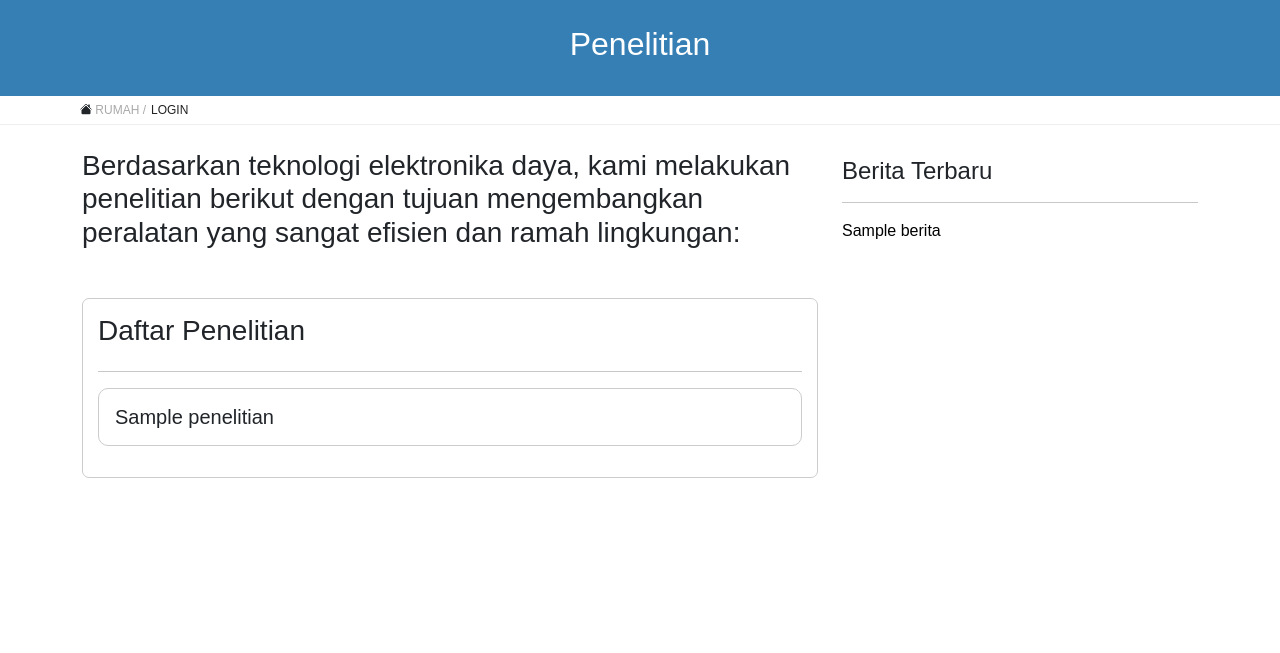
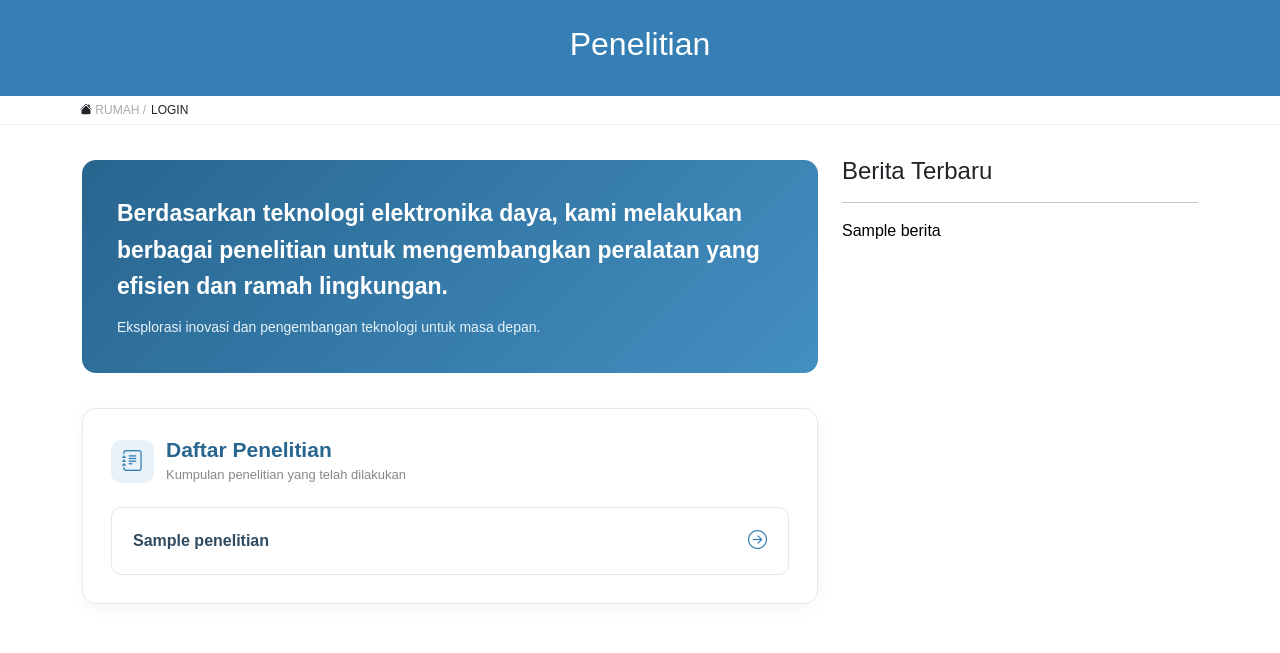
Before and after one commit to Renasha31/lab-geta-pens, a Laravel app: page /depanp in a window 1280 px wide. Shown: the part 104-757 px from the top of the page. Run offline with Laravel 12, Linux system fonts and the light colour scheme; tables that the repository leaves empty hold one stand-in row (values such as "Sample post").

Commit message:
find: pagination penelitian

```diff
--- a/app/Http/Controllers/PenelitianController.php
+++ b/app/Http/Controllers/PenelitianController.php
@@ -13,7 +13,7 @@ class PenelitianController extends Controller
 
     public function depanp()
     {
-        $penelitian = Penelitian::latest()->get();
+        $penelitian = Penelitian::latest()->paginate(3);
         return view('penelitian.depanp', compact('penelitian'));
     }
     public function index()
--- a/app/Providers/AppServiceProvider.php
+++ b/app/Providers/AppServiceProvider.php
@@ -4,6 +4,7 @@ namespace App\Providers;
 
 use Illuminate\Support\ServiceProvider;
 use Illuminate\Support\Facades\View;
+use Illuminate\Pagination\Paginator;
 use App\Models\Berita;
 
 class AppServiceProvider extends ServiceProvider
@@ -21,6 +22,8 @@ class AppServiceProvider extends ServiceProvider
      */
     public function boot(): void
     {
+        Paginator::useBootstrapFive();
+
         View::composer('layout.app', function($view) {
             $recentNews = Berita::orderBy('tgl', 'desc')->take(5)->get();
             $view->with('recentNews', $recentNews);
--- a/resources/views/penelitian/depanp.blade.php
+++ b/resources/views/penelitian/depanp.blade.php
@@ -1,27 +1,216 @@
 @extends('layout.app')
 @section('page-title', 'Penelitian')
 @section('content')
-    <h3 class="mt-4">
-        Berdasarkan teknologi elektronika daya, kami melakukan penelitian berikut
-        dengan tujuan mengembangkan peralatan yang sangat efisien dan ramah lingkungan:
+
+<style>
+    .penelitian-section {
+        padding: 35px 0 50px;
+    }
+
+    .penelitian-intro {
+        background: linear-gradient(135deg, #28658f, #438fc1);
+        border-radius: 14px;
+        padding: 35px;
+        color: white;
+        margin-bottom: 35px;
+    }
+
+    .penelitian-intro h3 {
+        font-size: 23px;
+        font-weight: 600;
+        line-height: 1.6;
+        margin: 0;
+        max-width: 850px;
+    }
+
+    .penelitian-intro p {
+        font-size: 14px;
+        margin: 12px 0 0;
+        color: #e5f2fa;
+    }
+
+    .penelitian-container {
+        background: #fff;
+        border: 1px solid #e2eaf0;
+        border-radius: 14px;
+        padding: 28px;
+        box-shadow: 0 4px 18px rgba(0, 0, 0, 0.04);
+    }
+
+    .penelitian-heading {
+        display: flex;
+        align-items: center;
+        gap: 12px;
+        margin-bottom: 22px;
+    }
+
+    .penelitian-icon {
+        width: 43px;
+        height: 43px;
+        background: #e8f2f8;
+        color: #337fb2;
+        border-radius: 10px;
+        display: flex;
+        align-items: center;
+        justify-content: center;
+        font-size: 21px;
+    }
+
+    .penelitian-heading h4 {
+        color: #28658f;
+        font-weight: 700;
+        margin: 0;
+        font-size: 21px;
+    }
+
+    .penelitian-heading p {
+        color: #888;
+        font-size: 13px;
+        margin: 3px 0 0;
+    }
+
+    .penelitian-card {
+        border: 1px solid #e2eaf0;
+        border-radius: 10px;
+        margin-bottom: 13px;
+        transition: all .25s ease;
+        overflow: hidden;
+    }
+
+    .penelitian-card:last-child {
+        margin-bottom: 0;
+    }
+
+    .penelitian-card:hover {
+        border-color: #80b4d6;
+        transform: translateY(-3px);
+        box-shadow: 0 5px 15px rgba(51, 127, 178, 0.10);
+    }
+
+    .penelitian-link {
+        display: flex;
+        align-items: center;
+        justify-content: space-between;
+        gap: 15px;
+        padding: 19px 21px;
+        text-decoration: none;
+        color: #304b60;
+    }
+
+    .penelitian-link h5 {
+        font-size: 16px;
+        font-weight: 600;
+        margin: 0;
+        line-height: 1.5;
+    }
+
+    .penelitian-arrow {
+        color: #337fb2;
+        font-size: 19px;
+        transition: transform .25s ease;
+        flex-shrink: 0;
+    }
+
+    .penelitian-card:hover .penelitian-arrow {
+        transform: translateX(5px);
+    }
+
+    .penelitian-empty {
+        text-align: center;
+        padding: 45px 20px;
+        background: #f6f9fc;
+        border-radius: 10px;
+        border: 1px dashed #b9d2e3;
+    }
+
+    .penelitian-empty i {
+        font-size: 38px;
+        color: #70a5c9;
+    }
+
+    .penelitian-empty h5 {
+        color: #28658f;
+        font-weight: 600;
+        margin-top: 12px;
+    }
+
+    .penelitian-empty p {
+        color: #888;
+        font-size: 14px;
+        margin-bottom: 0;
+    }
+
+    @media (max-width: 576px) {
+        .penelitian-intro {
+            padding: 25px 20px;
+        }
+
+        .penelitian-intro h3 {
+            font-size: 19px;
+        }
+
+        .penelitian-container {
+            padding: 20px 15px;
+        }
+
+        .penelitian-link {
+            padding: 16px;
+        }
+
+        .penelitian-link h5 {
+            font-size: 14px;
+        }
+    }
+</style>
+
+<div class="container penelitian-section">
+
+    <div class="penelitian-intro">
+        <h3>
+            Berdasarkan teknologi elektronika daya, kami melakukan berbagai
+            penelitian untuk mengembangkan peralatan yang efisien dan ramah lingkungan.
         </h3>
+        <p>
+            Eksplorasi inovasi dan pengembangan teknologi untuk masa depan.
+        </p>
+    </div>
 
-    <div class="container mt-5 card" style="border: 1px solid #ccc; border-radius: 7px; padding: 15px;">
-        <h3>Daftar Penelitian</h3>
-        <hr>
+    <div class="penelitian-container">
 
+        <div class="penelitian-heading">
+            <div class="penelitian-icon">
+                <i class="bi bi-journal-text"></i>
+            </div>
             <div>
+                <h4>Daftar Penelitian</h4>
+                <p>Kumpulan penelitian yang telah dilakukan</p>
+            </div>
+        </div>
+
         @forelse ($penelitian as $p)
-                <div class="card mb-3" style="border: 1px solid #ccc; border-radius: 10px;">
-                    <div class="card-body">
-                        <a href="{{ route('penelitian.show', $p->id) }}" class="text-decoration-none text-dark">
-                            <h5 class="mb-0">{{ $p->judul }}</h5>
+            <div class="penelitian-card">
+                <a href="{{ route('penelitian.show', $p->id) }}"
+                    class="penelitian-link">
+
+                    <h5>{{ $p->judul }}</h5>
+
+                    <i class="bi bi-arrow-right-circle penelitian-arrow"></i>
                 </a>
             </div>
+        @empty
+            <div class="penelitian-empty">
+                <i class="bi bi-journal-x"></i>
+                <h5>Belum Ada Penelitian</h5>
+                <p>Data penelitian belum tersedia saat ini.</p>
             </div>
-            @empty
-                <p>belum ada penelitian</p>
         @endforelse
+
+        @if ($penelitian->hasPages())
+            <div class="d-flex justify-content-center mt-4">
+                {{ $penelitian->links() }}
+            </div>
+        @endif
+
     </div>
 </div>
 
```
Also changed, not shown: resources/views/anggota/adepan.blade.php (+4 -23 lines). Lines whose indentation alone changed are shown as unchanged.
